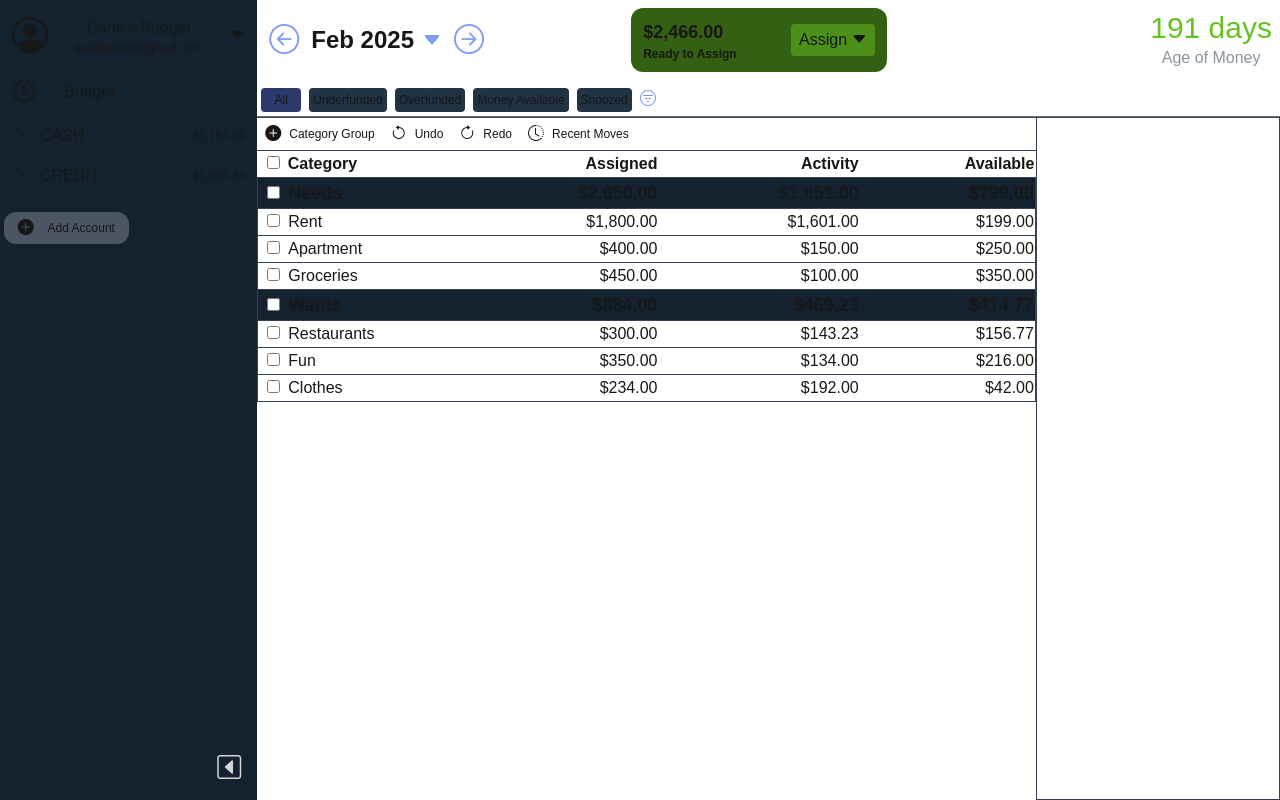
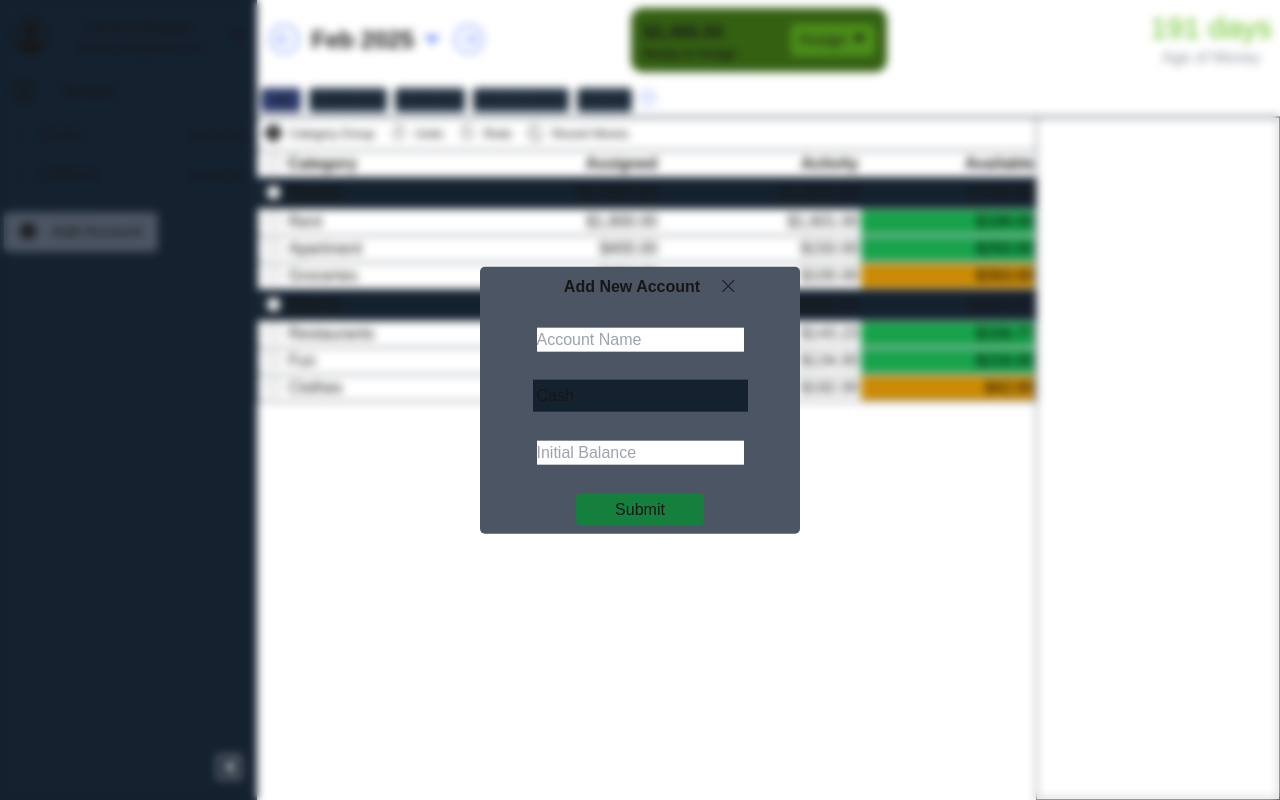
Before and after one commit to dkoval3/budget-app, a Next.js app: page / in a window 1280 px wide. Both pictures are taken after a click on the button "Add Account". Built offline with nearby package versions, Linux system fonts and the light colour scheme.

Commit message:
task #7: implement create account form

```diff
--- a/src/app/components/Accounts/Common/CreateAccountForm.tsx
+++ b/src/app/components/Accounts/Common/CreateAccountForm.tsx
@@ -1,31 +1,74 @@
+'use client'
+
 import {BudgetTypeahead} from "@/app/components/Common/BudgetTypeahead";
 import {CASH, CREDIT} from "@/Constants";
-import Button1 from "@/app/components/Button/Button1";
+import BudgetButton from "@/app/components/Button/BudgetButton";
+import {useState} from "react";
+import UseBudget from "@/app/components/Hooks/UseBudget";
 
 export default function CreateAccountForm ({ className }: CreateAccountFormProps) {
+    const { setShowCreateAccountForm, addAccount } = UseBudget();
+    const [accountType, setAccountType] = useState('Cash');
+    const [accountName, setAccountName] = useState('');
+    const [initialBalance, setInitialBalance] = useState(0);
+
+    const onSubmit = () => {
+        if (runValidations(accountType)) {
+            alert("Please enter a valid account type");
+        } else {
+            addAccount(accountName, accountType, initialBalance);
+            setShowCreateAccountForm(false);
+        }
+    };
+
     return (
-        <div className={`${className}`}>
-            <div>
-                <i className="bi bi-chevron-left"></i>
-                <h1>Add New Account</h1>
-                <i className="bi bi-x"></i>
+        <div className={`w-full h-full backdrop-blur-sm z-50 ${className}`}>
+            <div className={`flex flex-col justify-between p-2 items-center bg-gray-600 w-1/4 h-1/3 rounded-[5px] ${className}`}>
+                <div className='flex'>
+                    <h1 className='px-5 font-bold'>Add New Account</h1>
+                    <i
+                        onClick={() => setShowCreateAccountForm(false)}
+                        className="bi bi-x-lg hover:cursor-pointer"></i>
                 </div>
                 <div>
-            <input type='text' placeholder='Account Name' />
+                <input
+                    className='text-black'
+                    onChange={(e) => setAccountName(e.target.value)}
+                    type='text'
+                    placeholder='Account Name' />
                 </div>
                 <div>
-                <BudgetTypeahead options={[CASH, CREDIT]} />
+                    <BudgetTypeahead
+                        options={[CASH, CREDIT]}
+                        onChange={(v) => setAccountType(v)}
+                        onSelect={(v) => setAccountType(v)}
+                        value={accountType} />
                 </div>
                 <div>
-                <input type='number' placeholder='Initial Balance' />
+                    <input
+                        className='text-black'
+                        onChange={(e) => setInitialBalance(parseFloat(e.target.value))}
+                        type='number'
+                        placeholder='Initial Balance' />
                 </div>
                 <div>
-                <Button1 text='Submit' />
+                    <BudgetButton
+                        className='w-32 bg-green-700 hover:bg-green-600 py-1'
+                        onClick={onSubmit}>
+                        Submit
+                    </BudgetButton>
+                </div>
             </div>
         </div>
     );
 };
 
+const runValidations = (
+    accountType: string
+) => {
+    return accountType !== CASH && accountType !== CREDIT;
+};
+
 interface CreateAccountFormProps {
     className?: string
 }
--- a/src/app/components/BudgetPage/BudgetContainer/BudgetPanel/BudgetTable/BudgetTableProps.ts
+++ b/src/app/components/BudgetPage/BudgetContainer/BudgetPanel/BudgetTable/BudgetTableProps.ts
@@ -1,5 +1,4 @@
 import {BudgetLineItem} from "@/model/BudgetTypes";
-import {RefObject} from "react";
 
 export interface BudgetTableProps {
     className?: string,
@@ -23,7 +22,8 @@ export interface BudgetCellProps {
     className?: string,
     index: { i: number, j: number},
     includeAddIcon?: boolean,
-    // ref: RefObject<HTMLInputElement>,
+    shouldHighlight?: boolean,
+    targetMet?: boolean,
     message: string | number,
     includeCheckbox?: boolean,
     isSelected?: boolean,
--- a/src/app/components/BudgetPage/BudgetContainer/BudgetPanel/BudgetTable/Cells/BudgetCell.tsx
+++ b/src/app/components/BudgetPage/BudgetContainer/BudgetPanel/BudgetTable/Cells/BudgetCell.tsx
@@ -11,12 +11,15 @@ export default function BudgetCell(
         includeCheckbox = false,
         isSelected = false,
         onClick = () => {},
+        targetMet = false,
+        shouldHighlight = false,
         includeAddIcon = false,
     }: BudgetCellProps) {
     const [isHovering, setIsHovering] = useState(false);
     const [popupIsClosed, setPopupIsClosed] = useState(true);
     const onMouseEnter = includeAddIcon ? () => setIsHovering(true) : () => {};
     const onMouseLeave = includeAddIcon ? () => setIsHovering(false) : () => {};
+    const highlightStyle = shouldHighlight ? (targetMet ? 'text-black bg-green-600' : 'text-black bg-yellow-600') : '';
 
     return (
         <td {...{ onMouseEnter, onMouseLeave }} className={`${className}`}>
@@ -29,7 +32,7 @@ export default function BudgetCell(
                     className='mx-2' />
                 : null
             }
-            {typeof message === 'number' ? formatAsDollarAmount(message) : message}
+            {typeof message === 'number' ? <div className={shouldHighlight && message < 0 ? 'text-black bg-red-600' : highlightStyle}>{formatAsDollarAmount(message)}</div> : message}
             { includeAddIcon && isHovering
                 ? popupIsClosed
                     ? <button onClick={() => setPopupIsClosed(false)}>
--- a/src/app/components/BudgetPage/BudgetContainer/BudgetPanel/BudgetTable/Rows/BudgetRow.tsx
+++ b/src/app/components/BudgetPage/BudgetContainer/BudgetPanel/BudgetTable/Rows/BudgetRow.tsx
@@ -4,11 +4,13 @@ import BudgetCellWithInput
     from "@/app/components/BudgetPage/BudgetContainer/BudgetPanel/BudgetTable/Cells/BudgetCellWithInput";
 
 export default function BudgetRow({ item, index, onClick, className }: BudgetRowProps) {
+    const target = item.target ?? { amount: Number.MAX_VALUE };
+    const targetMet = item.assigned >= target.amount;
     return <tr className={`${className} text-right border-[0.5px] border-gray-700`}>
         <BudgetCell includeCheckbox={true} index={index} onClick={onClick} isSelected={item.isSelected}
                     className='text-left' message={item.lineItem}/>
         <BudgetCellWithInput message={item.assigned} index={index} isSelected={item.isSelected}/>
         <BudgetCell message={item.activity} index={index}/>
-        <BudgetCell message={item.assigned - item.activity} index={index}/>
+        <BudgetCell message={item.assigned - item.activity} index={index} shouldHighlight={true} targetMet={targetMet} />
     </tr>
 };
--- a/src/app/components/BudgetPage/BudgetPage.tsx
+++ b/src/app/components/BudgetPage/BudgetPage.tsx
@@ -1,9 +1,19 @@
+'use client'
+
 import Sidebar from "@/app/components/BudgetPage/Sidebar/Sidebar";
 import RightPanel from "@/app/components/BudgetPage/BudgetContainer/RightPanel";
+import CreateAccountForm from "@/app/components/Accounts/Common/CreateAccountForm";
+import UseBudget from "@/app/components/Hooks/UseBudget";
 
 export default function BudgetPage() {
+    const { showCreateAccountForm } = UseBudget();
     return (
-        <div className='flex h-full w-full'>
+        <div className='absolute flex h-full w-full'>
+            {
+                showCreateAccountForm
+                    ? <CreateAccountForm className='absolute top-[50%] left-[50%] translate-x-[-50%] translate-y-[-50%]' />
+                    : null
+            }
             <Sidebar className='p-1 bg-sidebarBackground' />
             <RightPanel className='flex w-full h-full' />
         </div>
--- a/src/app/components/BudgetPage/Sidebar/ExpandedSidebar.tsx
+++ b/src/app/components/BudgetPage/Sidebar/ExpandedSidebar.tsx
@@ -7,11 +7,12 @@ import {useState} from "react";
 import UseBudget from "@/app/components/Hooks/UseBudget";
 import {CASH, CREDIT} from "@/Constants";
 import {formatAsDollarAmount} from "@/common/Formatter";
+import BudgetButton from "@/app/components/Button/BudgetButton";
 
 export default function ExpandedSidebar({ setIsMinimized, className }: ExpandedSidebarProps) {
     const [expandCashAccounts, setExpandCashAccounts] = useState(false);
     const [expandCreditAccounts, setExpandCreditAccounts] = useState(false);
-    const {displayBudgetPage} = UseBudget();
+    const {displayBudgetPage, setShowCreateAccountForm} = UseBudget();
     return(
         <div className={`${className} relative flex-col h-full w-80`}>
             <div>
@@ -19,8 +20,12 @@ export default function ExpandedSidebar({ setIsMinimized, className }: ExpandedS
                 <ModeButton iconClass={budgetIcon} message='Budget' onClick={displayBudgetPage}/>
                 <ExpandableAccount title='CASH' accountType={CASH} expand={expandCashAccounts} setExpand={setExpandCashAccounts} />
                 <ExpandableAccount title={'CREDIT'} accountType={CREDIT} expand={expandCreditAccounts} setExpand={setExpandCreditAccounts} />
-                {/*<AccountTypeDropdown expanded={false} accountType='CREDIT' amount={-1419.46}/>*/}
-                <Button1 className='mt-4 w-1/2' text='Add Account' iconClass='bi bi-plus-circle-fill'/>
+                <BudgetButton className='mt-4 py-2 px-4' onClick={() => setShowCreateAccountForm(true)}>
+                    <div className='flex justify-start items-center'>
+                        <i className='bi bi-plus-circle-fill pr-4'></i>
+                        Add Account
+                    </div>
+                </BudgetButton>
             </div>
             <button className='absolute bottom-0 right-0 mr-4 mb-4 text-neutral-300 hover:text-white text-2xl' onClick={() => setIsMinimized(true)}>
                 <i className="bi bi-caret-left-square"></i>
--- a/src/app/components/Button/BudgetButton.tsx
+++ b/src/app/components/Button/BudgetButton.tsx
@@ -3,7 +3,7 @@ import React, {ReactNode} from "react";
 export default function BudgetButton({ className, children, onClick }: BudgetButtonProps) {
     return (
         <button
-            className={`bg-gray-600 hover:bg-gray-500 transition-colors w-24 rounded-[5px] ${className}`}
+            className={`bg-gray-600 hover:bg-gray-500 transition-colors rounded-[5px] ${className}`}
             onClick={onClick}
         >
             {children}
--- a/src/app/components/Hooks/UseBudget.tsx
+++ b/src/app/components/Hooks/UseBudget.tsx
@@ -19,7 +19,7 @@ import {
 import {applyUndo} from "@/common/UndoRedoUtil";
 import {sampleAccounts} from "@/model/Test/SampleAccounts";
 import {Account} from "@/model/Account";
-import {Transaction} from "@/model/Transaction";
+import {newTransaction, Transaction} from "@/model/Transaction";
 import {ACCOUNTS, BUDGET} from "@/Constants";
 
 export const BudgetContext = React.createContext({} as UseBudgetReturnType);
@@ -35,11 +35,24 @@ const calculateTotalAssigned = (budgetObject: Budget) => {
 function useBudget() {
     const [budgetObject, updateBudgetObject] = useImmer<BudgetCategory[]>(sampleBudget.budget);
     const [accounts, updateAccounts] = useImmer<Account[]>(sampleAccounts);
+    const [showCreateAccountForm, setShowCreateAccountForm] = useState(false);
     const [currentAccountIdx, setCurrentAccountIdx] = useState(0);
     const [headerIsSelected, setHeaderIsSelected] = useState(false);
     const [pageToDisplay, setPageToDisplay] = useState(BUDGET);
     const inputRef = useRef<HTMLInputElement>(null);
     const [undoList, updateUndoList] = useImmer<BudgetHistory>([]);
+
+    const addAccount = (name: string, type: string, initialBalance: number) => {
+        updateAccounts(draft => {
+            draft.push({
+                id: crypto.randomUUID().toString(),
+                name,
+                type,
+                linked: false,
+                transactions: [newTransaction(initialBalance)],
+            });
+        });
+    };
 
     const calculateAccountBalance = (account: Account) => account.transactions.reduce((accumulator, current) => accumulator + current.amount, 0);
 
@@ -56,17 +69,7 @@ function useBudget() {
 
     const addTransaction = (idx: number) => {
         updateAccounts(draft => {
-            draft[idx].transactions.unshift({
-                id: crypto.randomUUID(),
-                checked: false,
-                date: new Date(),
-                payee: '',
-                category: '',
-                categoryId: '',
-                categoryIdx: 0,
-                notes: '',
-                amount: 0,
-            });
+            draft[idx].transactions.unshift(newTransaction());
         })
     }
 
@@ -75,6 +78,12 @@ function useBudget() {
             draft[currentAccountIdx].transactions[idx] = transaction;
         });
     };
+
+    const deleteTransaction = (idx: number)=> {
+        updateAccounts(draft => {
+            draft[currentAccountIdx].transactions.splice(idx, 1);
+        });
+    }
 
     const switchTransactionBox = (i: number) => {
         updateAccounts(draft => {
@@ -276,9 +285,13 @@ function useBudget() {
         setCurrentAccountIdx,
         addTransaction,
         saveTransaction,
+        deleteTransaction,
         switchTransactionBox,
         calculateAccountBalance,
         calculateAccountTypeTotal,
+        showCreateAccountForm,
+        setShowCreateAccountForm,
+        addAccount,
     };
 }
 
@@ -328,7 +341,11 @@ interface UseBudgetReturnType {
     isAnythingSelected: boolean,
     addTransaction: (idx: number) => void,
     saveTransaction: (idx: number, transaction: Transaction) => void,
+    deleteTransaction: (idx: number) => void,
     switchTransactionBox: (i: number) => void,
     calculateAccountBalance: (account: Account) => number,
     calculateAccountTypeTotal: (type: 'Cash' | 'Credit') => number,
+    showCreateAccountForm: boolean,
+    setShowCreateAccountForm: (v: boolean) => void,
+    addAccount: (name: string, type: string, initialBalance: number) => void,
 }
```
Also changed, not shown: src/app/components/Accounts/Common/AccountTable.tsx (+5 -7 lines), src/app/components/Common/BudgetTypeahead.tsx (+3 -6 lines), src/model/Transaction.ts (+12 -0 lines). Lines whose indentation alone changed are shown as unchanged.
